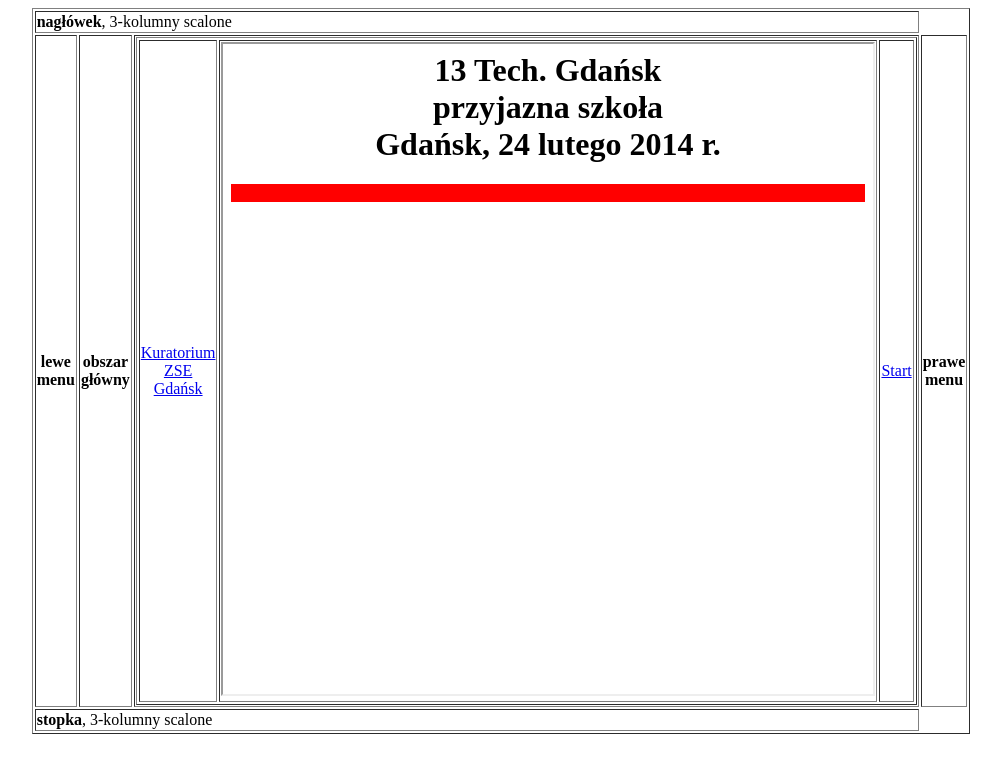
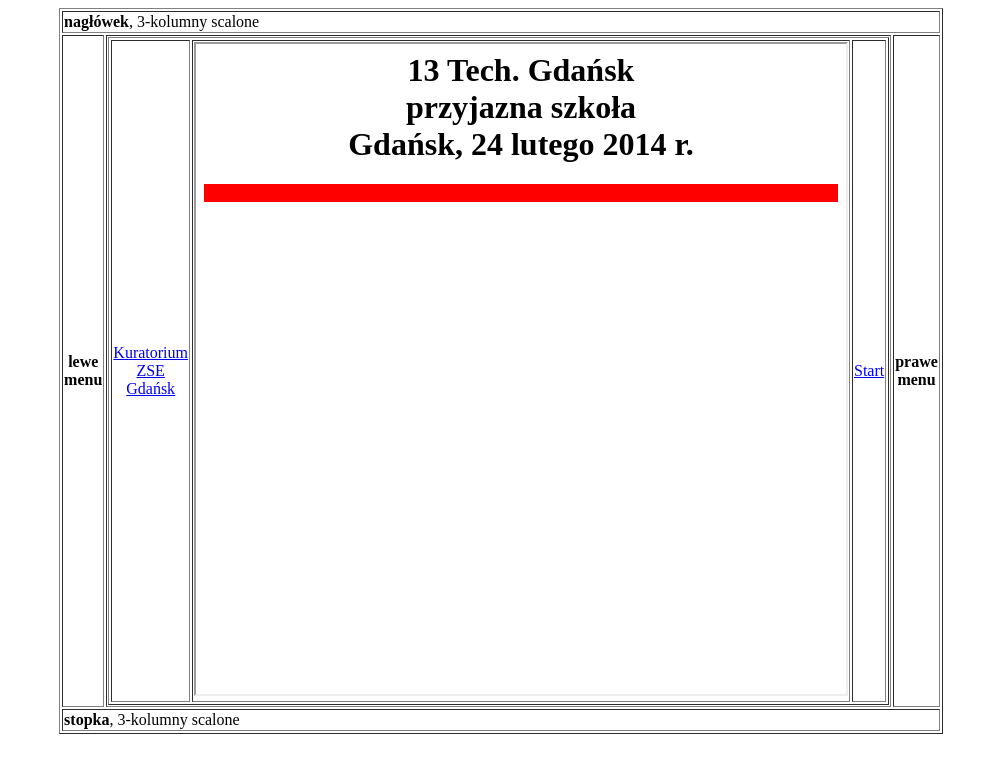
Before and after one commit to zarxj/layout, a plain HTML site: page index.html in a window 1280 px wide. Shown: the whole page, without its empty margins (139-1140 px from the left). Drawn offline with Linux system fonts and the light colour scheme.

Commit message:
Fix HTML formatting and structure

```diff
--- a/index.html
+++ b/index.html
@@ -15,9 +15,7 @@
                   <b>lewe menu</b>
             </td>
             <td align=center>
-                  <b>obszar główny</b><br>
-                         <td align=center>
-                      <table width=95% border="1" align="center">
+                     <table width=95% border="1" align="center">
   <tr>
       <td width=18% align="center">
          <a href="http://www.kuratorium.gda.pl" target="strony">Kuratorium</a>
@@ -32,7 +30,7 @@
 </table>
   </td>
 
-            </td>
+
             <td width=18% align="center">
                  <b>prawe menu</b>
             </td>
```
